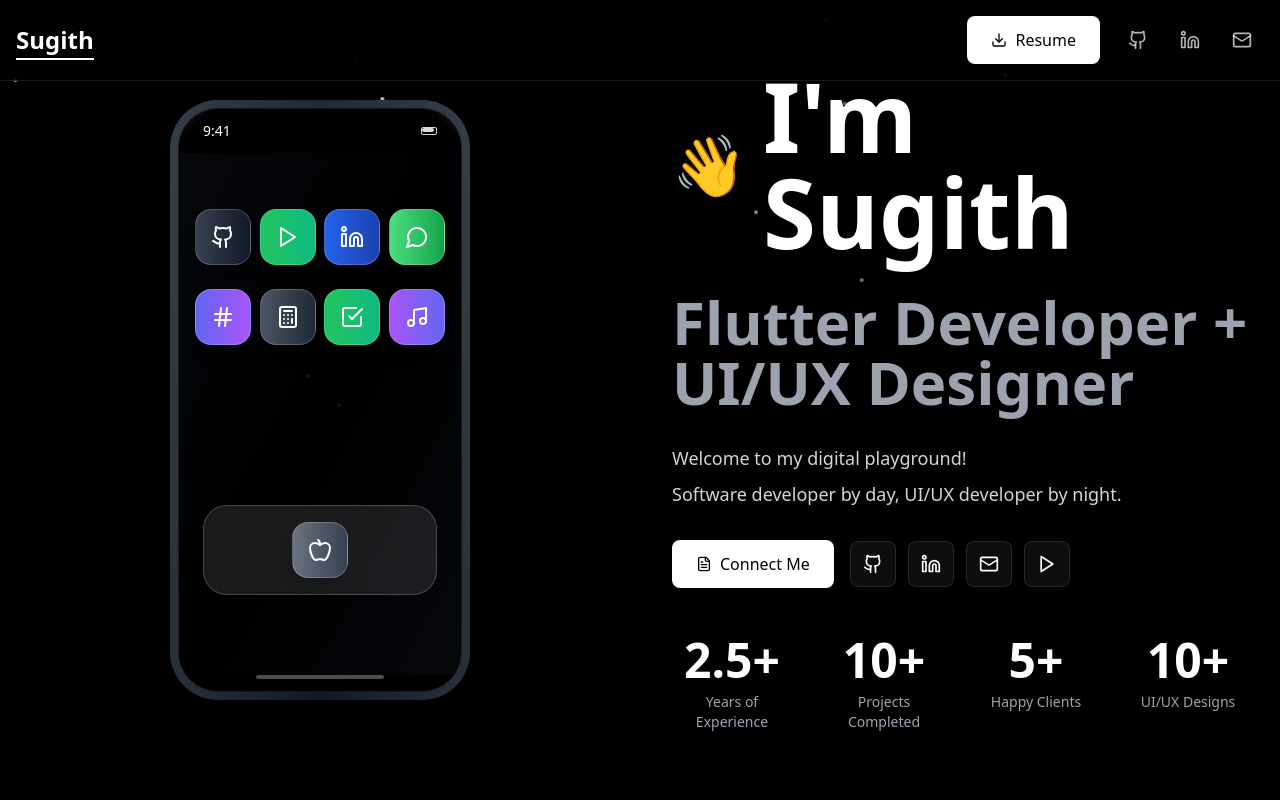
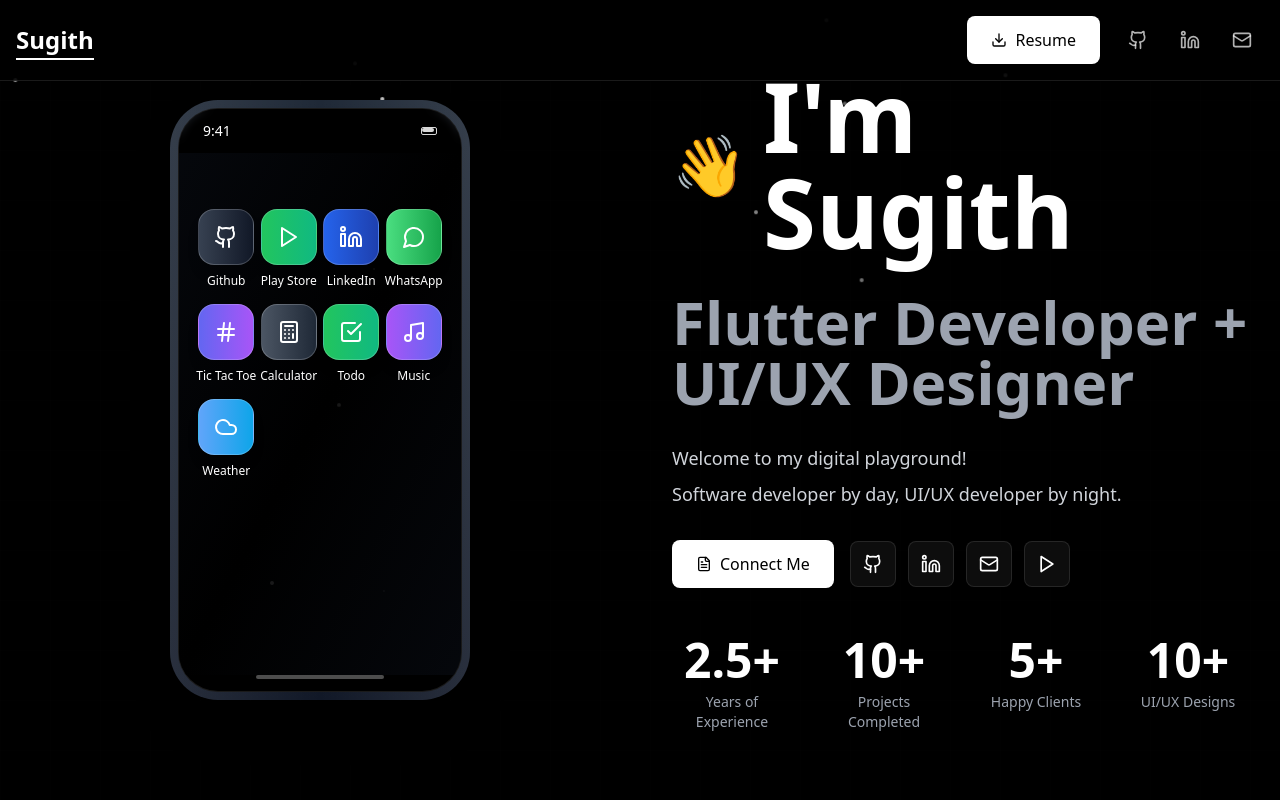
Before and after one commit to Amit2465/amit_portfolio, a React (Vite) app: page / in a window 1280 px wide. Shown: the top 800 px of the page. Built offline with nearby package versions, Linux system fonts and the light colour scheme.

Commit message:
Restore all apps with names and remove Apple icon

```diff
--- a/src/components/MobileFrame.tsx
+++ b/src/components/MobileFrame.tsx
@@ -1,7 +1,7 @@
 import React from 'react';
 import { motion, AnimatePresence } from 'framer-motion';
 import { AppType } from '../types';
-import { ArrowLeft, Github, Play, Linkedin, MessageCircle, Hash, Calculator, CheckSquare, Music, Apple } from 'lucide-react';
+import { ArrowLeft, Github, Play, Linkedin, MessageCircle, Hash, Calculator, CheckSquare, Music, Cloud } from 'lucide-react';
 
 interface MobileFrameProps {
   onAppSelect: (app: AppType | null) => void;
@@ -20,10 +20,12 @@ const MobileFrame = ({ onAppSelect, selectedApp, renderApp }: MobileFrameProps)
     { id: 'calculator' as AppType, name: 'Calculator', icon: Calculator, color: 'from-gray-600 to-gray-800' },
     { id: 'todo' as AppType, name: 'Todo', icon: CheckSquare, color: 'from-green-500 to-emerald-500' },
     { id: 'music' as AppType, name: 'Music', icon: Music, color: 'from-purple-500 to-indigo-500' },
+
+    { id: 'weather' as AppType, name: 'Weather', icon: Cloud, color: 'from-blue-400 to-sky-500' },
   ];
 
   const handleAppClick = (appId: string) => {
-    if (['tictactoe', 'calculator', 'todo', 'music'].includes(appId)) {
+    if (['tictactoe', 'calculator', 'todo', 'music', 'weather'].includes(appId)) {
       onAppSelect(appId as AppType);
     }
   };
@@ -50,9 +52,10 @@ const MobileFrame = ({ onAppSelect, selectedApp, renderApp }: MobileFrameProps)
         onClick={() => handleAppClick(app.id)}
         className="flex flex-col items-center cursor-pointer"
       >
-        <div className={`w-14 h-14 bg-gradient-to-r ${app.color} rounded-2xl flex items-center justify-center shadow-lg border border-white/20 hover:shadow-xl transition-all duration-300`}>
+        <div className={`w-14 h-14 bg-gradient-to-r ${app.color} rounded-2xl flex items-center justify-center shadow-lg border border-white/20 hover:shadow-xl transition-all duration-300 mb-2`}>
           <IconComponent className="text-white" size={24} />
         </div>
+        <span className="text-white text-xs text-center leading-tight max-w-[60px] truncate">{app.name}</span>
       </motion.div>
     );
   };
@@ -157,42 +160,12 @@ const MobileFrame = ({ onAppSelect, selectedApp, renderApp }: MobileFrameProps)
                       ))}
                     </div>
 
-                    {/* App Grid - 4 icons per row */}
-                    <div className="grid grid-cols-4 gap-6 mt-8 relative z-10 justify-items-center">
+                    {/* App Grid - 4 icons per row with names */}
+                    <div className="grid grid-cols-4 gap-4 mt-8 relative z-10 justify-items-center">
                       {apps.map((app, index) => (
                         <AppIcon key={app.id} app={app} index={index} />
                       ))}
                     </div>
-
-                    {/* Enhanced Dock Area with modern design */}
-                    <motion.div
-                      className="absolute bottom-20 left-6 right-6"
-                      initial={{ opacity: 0, y: 30 }}
-                      animate={{ opacity: 1, y: 0 }}
-                      transition={{ delay: 2, duration: 0.8 }}
-                    >
-                      <div className="bg-white/10 backdrop-blur-md rounded-3xl p-4 border border-white/20">
-                        <div className="flex justify-center">
-                          <motion.div
-                            initial={{ opacity: 0, scale: 0 }}
-                            animate={{ opacity: 1, scale: 1 }}
-                            transition={{
-                              delay: 2.2,
-                              duration: 0.5,
-                              type: "spring",
-                              stiffness: 200
-                            }}
-                            whileHover={{ scale: 1.1, y: -2 }}
-                            whileTap={{ scale: 0.95 }}
-                            className="cursor-pointer"
-                          >
-                            <div className="w-14 h-14 bg-gradient-to-r from-gray-500 to-gray-700 rounded-2xl flex items-center justify-center shadow-lg border border-white/20">
-                              <Apple className="text-white" size={24} />
-                            </div>
-                          </motion.div>
-                        </div>
-                      </div>
-                    </motion.div>
                   </div>
                 </motion.div>
               )}
```
